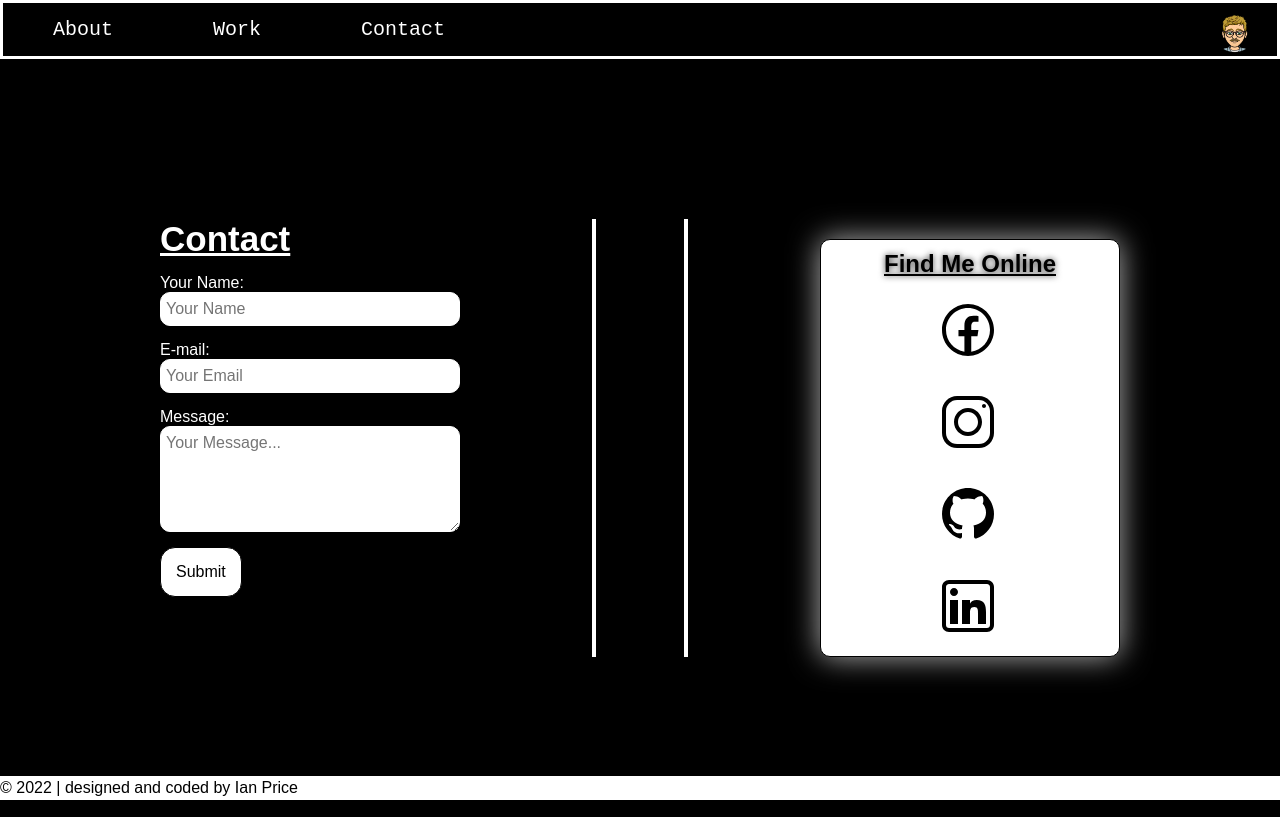
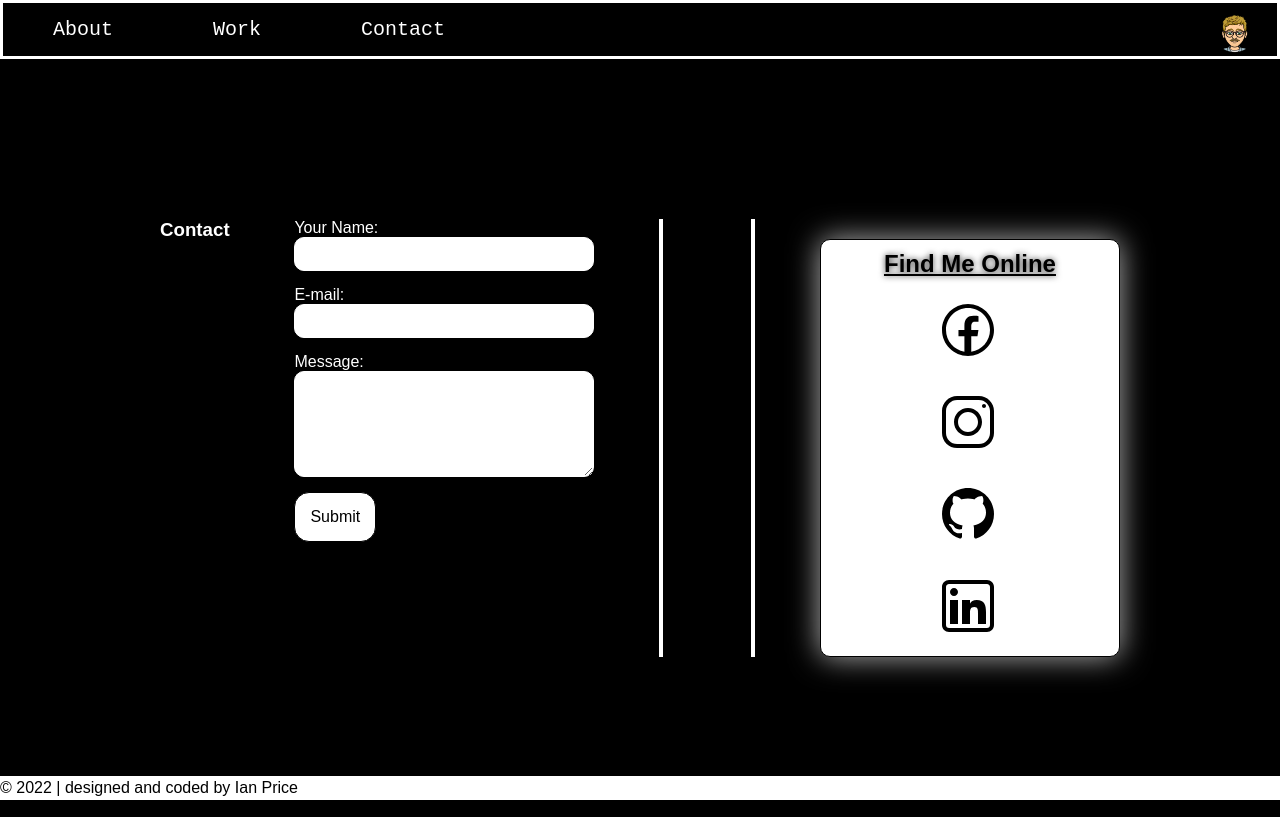
Before and after one commit to IanAdamPrice/Ian-s-React-Portfolio, a React (Create React App) app: page /#/contact in a window 1280 px wide. Built offline with nearby package versions, Linux system fonts and the light colour scheme.

Commit message:
contact form

```diff
--- a/src/components/About/index.js
+++ b/src/components/About/index.js
@@ -22,7 +22,7 @@ function About() {
             My name is <span class="name">Ian Price</span>
         </h1>
         <p>
-            I am a student at the coding bootcamp at the University of North Carolina at Charlotte. I began my career as a filmmaker specializing in cinematography before making a transition into web development.
+            I am a graduate of the coding bootcamp at the University of North Carolina at Charlotte. I began my career as a filmmaker specializing in cinematography before making a transition into web development.
             <br />
             <br />
             I am an avid animal lover and if I am not sitting at my computer you can find me at the dog park or watching basketball.
--- a/src/components/Contact/index.js
+++ b/src/components/Contact/index.js
@@ -1,4 +1,4 @@
-import React, { useRef } from 'react';
+import React, {useState} from 'react';
 
 import { validateEmail } from '../../utils/helpers';
 
@@ -9,39 +9,63 @@ import linkSVG from '../../assets/icons/link.svg';
 
 
 function Contact() {
-  const nameRef = useRef(null)
-  const emailRef = useRef(null)
-  const messageRef =  useRef(null)
 
+  const [formState, setFormState] = useState({ name: '', email: '', message: '' });
 
-  const handleSubmit = (event) => {
-      event.preventDefault()
-      const data = {
-          name: nameRef.current.value,
-          email: emailRef.current.value,
-          message: messageRef.current.value
+  const [errorMessage, setErrorMessage] = useState('');
+  const { name, email, message } = formState;
+
+  const handleSubmit = (e) => {
+    e.preventDefault();
+    if (!errorMessage) {
+      console.log('Submit Form', formState);
+    }
+  };
+
+  const handleChange = (e) => {
+    if (e.target.name === 'email') {
+      const isValid = validateEmail(e.target.value);
+      if (!isValid) {
+        setErrorMessage('Your email is invalid.');
+      } else {
+        setErrorMessage('');
       }
-      alert("tadaaa!: \n" + JSON.stringify(data) + "Your data 😎")
-  }
+    } else {
+      if (!e.target.value.length) {
+        setErrorMessage(`${e.target.name} is required.`);
+      } else {
+        setErrorMessage('');
+      }
+    }
+    if (!errorMessage) {
+      setFormState({ ...formState, [e.target.name]: e.target.value });
+      console.log('Handle Form', formState);
+    }
+  };
 
   return (
 
     <section id="contact">
 
+        <h3>Contact</h3>
         <form id="contact-form" onSubmit={handleSubmit}>
-        <h3>Contact</h3>
           <div>
             <label htmlFor="name">Your Name:</label>
-            <input type="text" id="name"  placeholder="Your Name" ref={nameRef} tabIndex="1"/>
+            <input type="text" id="name" defaultValue={name} onBlur={handleChange} />
           </div>
           <div>
             <label htmlFor="email">E-mail:</label>
-            <input type="email" id="email"  placeholder="Your Email" ref={emailRef} tabIndex="2"/>
+            <input type="email" id="email" defaultValue={email} onBlur={handleChange} />
           </div>
           <div>
             <label htmlFor="message">Message:</label>
-            <textarea id="message" rows="5"  placeholder="Your Message..." ref={messageRef} tabIndex="3"/>
+            <textarea id="message" rows="5" defaultValue={message} onBlur={handleChange} />
           </div>
+          {errorMessage && (
+          <div>
+            <p className="error-text">{errorMessage}</p>
+          </div>
+        )}
             <button data-testid="button" type="submit">Submit</button>
         </form>
 
```
